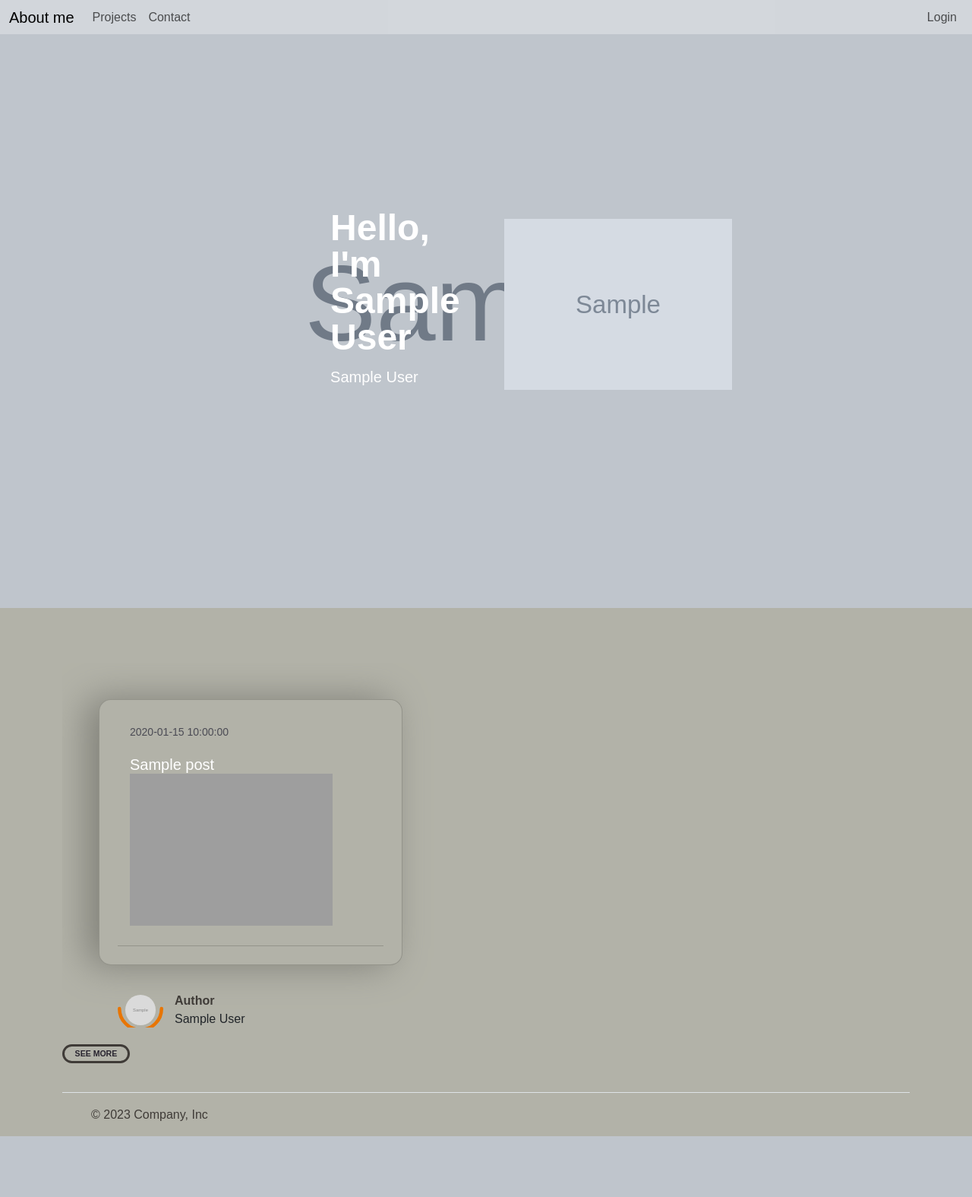
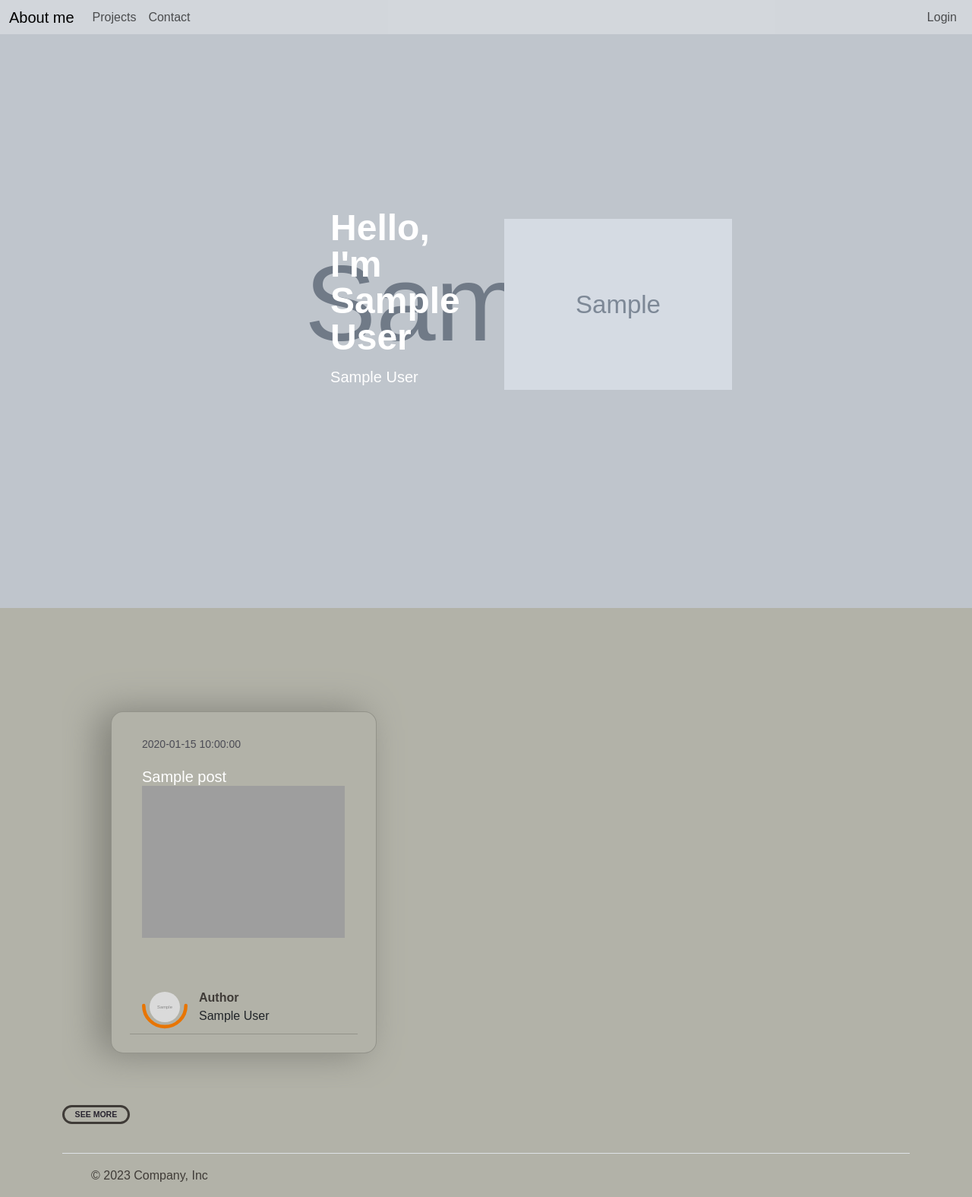
Before and after one commit to michalbilik/Flask_CMS, a Flask app: page /aboutMe in a window 1280 px wide. Shown: the whole page at 76% size. Before the commit the page ends 1495 px from the top, so only its background shows below. Run offline with Flask 2, Linux system fonts and the light colour scheme; tables that the repository leaves empty hold one stand-in row (values such as "Sample post"); grey boxes marked "Sample" are stand-in pictures; some libraries are stand-ins or nearby versions; some web fonts are replaced; grey boxes are pictures that could not be loaded.

Commit message:
About me Card-list now they load 5 last projects, corrected position

```diff
--- a/app.py
+++ b/app.py
@@ -47,7 +47,7 @@ def load_user(user_id):
 @app.route('/aboutMe')
 def aboutMe():
     #Three latest projects
-    projects = Posts.query.order_by(Posts.date_posted.desc()).limit(3).all()
+    projects = Posts.query.order_by(Posts.date_posted.desc()).limit(5).all()
     #Test to get the profile picture
     user = Users.query.filter_by(id=1).first()
     profile_image = user.profile_pic
--- a/static/css/cards.css
+++ b/static/css/cards.css
@@ -28,16 +28,16 @@ a {
 
 .card-list {
     display: flex;
-    width: 60vw;
-    height: 60vh;
-    padding: 3rem;
+    width: 70vw;
+    height: 70vh;
+    padding: 4rem;
     overflow-y: hidden; /* Hide vertical scrollbar */
     overflow-x: hidden; /* Hide horizontal scrollbar */
 }
 
 .card {
-    height: 350px;
-    width: 400px;
+    height: 450px;
+    width: 350px;
     min-width: 250px;
     padding: 1.5rem;
     border-radius: 16px;
@@ -110,7 +110,8 @@ a {
     display: grid;
     grid-template-columns: 75px 1fr;
     align-items: center;
-    position: relative;
+    position: absolute;
+    bottom: 1.5rem;
 }
 
 .author-avatar {
--- a/templates/aboutMe.html
+++ b/templates/aboutMe.html
@@ -14,7 +14,6 @@
       <p>{{post.date_posted}}</p>
       <h2><a style=" color: white;" href="{{url_for('post', id=post.id)}}">{{ post.title }}</a></h2></br>
       <img src={{ url_for('static', filename='images/' + post_pic_name)}} alt="" style="">
-    </header>
 
       <div class="card-author">
         <a class="author-avatar">
@@ -23,12 +22,14 @@
         <svg class="half-circle" viewBox="0 0 106 57">
           <path d="M102 4c0 27.1-21.9 49-49 49S4 31.1 4 4"></path>
         </svg>
-
         <div class="author-name">
           <div class="author-name-prefix">Author</div>
           {{ post.author }}
         </div>
       </div>
+
+    </header>
+
   </article>
   {% endfor %}
 </section>
```
Also changed, not shown: 1 other file. Lines whose indentation alone changed are shown as unchanged.
